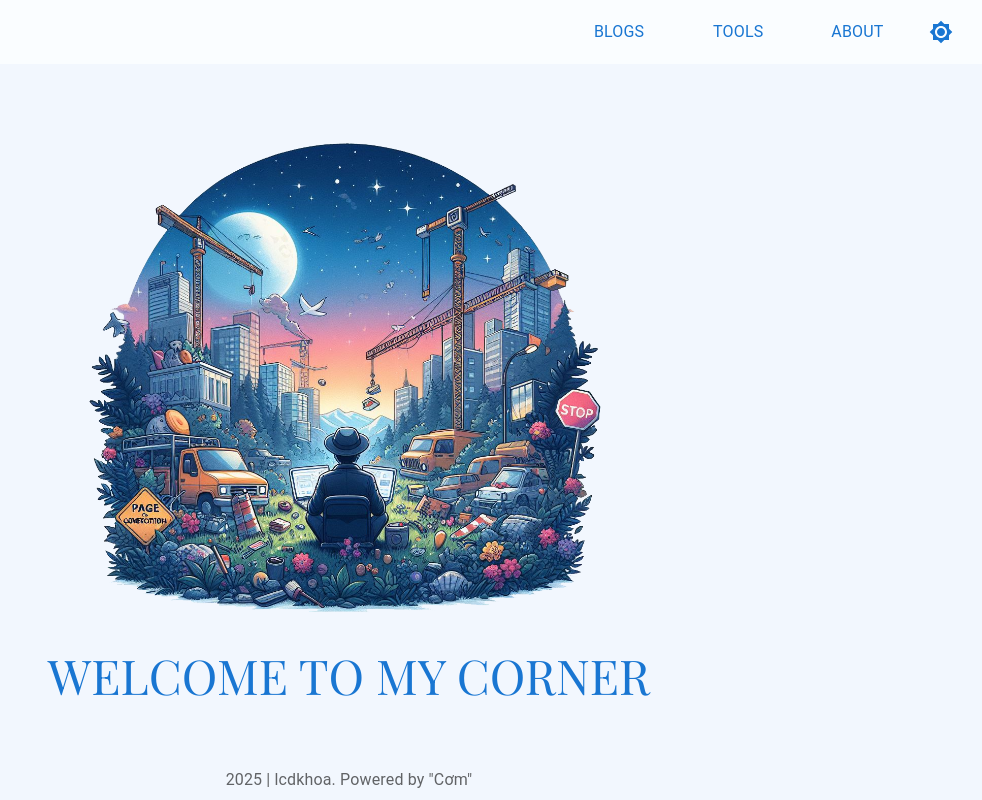
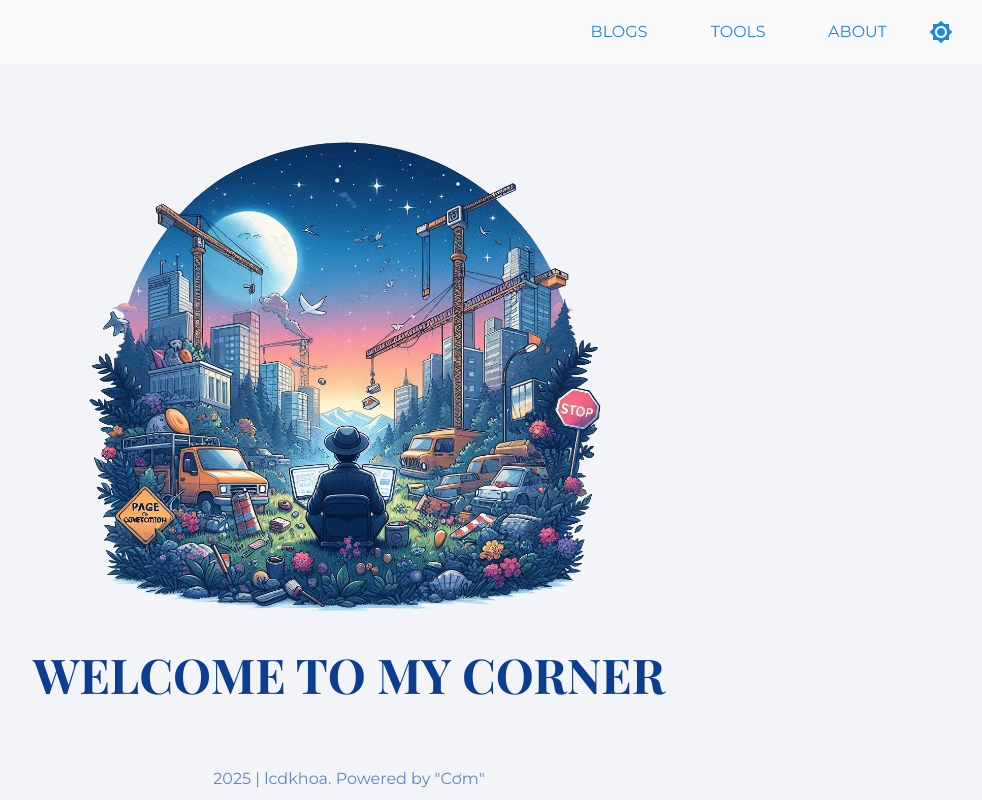
Before and after one commit to lcdkhoa/mayguy_onethreefive_nextgen_nextjs, a Next.js app: page / in a window 1280 px wide. Shown: the whole page, without its empty margins (291-1273 px from the left). Built offline with nearby package versions, Linux system fonts and the light colour scheme.

Commit message:
update: standardized color/ typography for project, init documentation for components

```diff
--- a/src/app/about/page.tsx
+++ b/src/app/about/page.tsx
@@ -27,7 +27,7 @@ export default function About() {
 			mt={10}
 		>
 			<Box>
-				<Typography variant="h3" gutterBottom color="primary">
+				<Typography variant="h3" gutterBottom color="text.primary">
 					{ABOUT_SPACE}
 				</Typography>
 				<Typography variant="body1">{ABOUT_ME_FIRST}</Typography>
--- a/src/app/blogs/page.tsx
+++ b/src/app/blogs/page.tsx
@@ -10,10 +10,10 @@ export default function Blog() {
 			sx={{ display: 'flex', flexDirection: 'column' }}
 			mt={10}
 		>
-			<Typography variant="h2" color="primary" textAlign={'center'} gutterBottom>
+			<Typography variant="h1" color="text.primary" textAlign={'center'} gutterBottom>
 				Building Blog Section
 			</Typography>
-			<Typography variant="h5" color="secondary" textAlign={'center'}>
+			<Typography variant="h5" color="text.secondary" textAlign={'center'}>
 				Coming soon
 			</Typography>
 		</Grid>
--- a/src/app/page.tsx
+++ b/src/app/page.tsx
@@ -33,7 +33,7 @@ export default function Home() {
 				/>
 			</Grid>
 			<Grid alignContent={'center'}>
-				<Typography variant={!isMobile ? 'h3' : 'body1'} color="primary">
+				<Typography variant={!isMobile ? 'h1' : 'body1'} color="text.primary">
 					WELCOME TO MY CORNER
 				</Typography>
 			</Grid>
--- a/src/app/tools/configs/constants.ts
+++ b/src/app/tools/configs/constants.ts
@@ -18,7 +18,7 @@ export const ToolCardList = [
 		id: 1,
 		title: 'Object-Handler 360F',
 		description:
-			'Convert complex nested data structures into flat formats and vice versa, to enhance simplicity and efficiency in data management.',
+			'Convert complex nested data structures into flat formats and vice versa, to enhance simplicity and efficiency in data management. This tool only adapt with 360F API, not support other standard API.',
 		imageUrl: '/images/cards/object_handler.png',
 		component: ObjectHandler,
 		path: '/tools/object-handler-360f',
@@ -42,7 +42,7 @@ export const ToolCardList = [
 		id: 1,
 		title: 'Object-Handler PlayGround',
 		description:
-			'Convert complex nested data structures into flat formats and vice versa, to enhance simplicity and efficiency in data management. You can freely test and play with this tool.',
+			'Convert complex nested data structures into flat formats and vice versa, to enhance simplicity and efficiency in data management.',
 		imageUrl: '/images/cards/object_handler_playground.jpg',
 		component: ObjectHandlerPlayGround,
 		path: '/tools/object-handler',
--- a/src/components/Header.tsx
+++ b/src/components/Header.tsx
@@ -141,7 +141,7 @@ const Header = () => {
 								sx={{
 									minWidth: 100,
 									transition: 'font-weight 0.2s',
-									fontWeight: section.isSelected ? 700 : 400,
+									fontWeight: section.isSelected ? 700 : 500,
 									'&:hover': {
 										fontWeight: 700,
 									},
--- a/src/components/ThemeRegistry.tsx
+++ b/src/components/ThemeRegistry.tsx
@@ -1,19 +1,15 @@
 'use client';
 
 import { useTheme } from '@/contexts/ThemeContext';
+import { darkTheme, lightTheme } from '@/styles/theme';
 import CssBaseline from '@mui/material/CssBaseline';
-import { ThemeProvider, createTheme } from '@mui/material/styles';
+import { ThemeProvider } from '@mui/material/styles';
 
 export default function ThemeRegistry({ children }: { children: React.ReactNode }) {
 	const { theme } = useTheme();
-	const muiTheme = createTheme({
-		palette: {
-			mode: theme,
-		},
-	});
 
 	return (
-		<ThemeProvider theme={muiTheme}>
+		<ThemeProvider theme={theme === 'dark' ? darkTheme : lightTheme}>
 			<CssBaseline />
 			{children}
 		</ThemeProvider>
--- a/src/styles/color.ts
+++ b/src/styles/color.ts
@@ -1,72 +1,106 @@
 export const color = {
 	black: '#000000',
 	white: '#ffffff',
+
 	light: {
 		primary: {
-			main: '#2B6CB0',
+			main: '#1E88E5', // Blue 600
+			contrastText: '#ffffff',
 		},
 		secondary: {
-			main: '#4299E1',
+			main: '#1565C0', // Blue 800
+			contrastText: '#ffffff',
 		},
 		error: {
-			main: '#E53E3E',
+			main: '#B3261E',
+			contrastText: '#ffffff',
 		},
 		success: {
-			main: '#38A169',
+			main: '#0F7B6C',
+			contrastText: '#ffffff',
 		},
 		warning: {
-			main: '#DD6B20',
+			main: '#EAA800',
+			contrastText: '#000000',
 		},
 		info: {
-			main: '#3182CE',
+			main: '#227C9D',
+			contrastText: '#ffffff',
 		},
 		background: {
 			default: '#FFFFFF',
-			paper: '#F7FAFC',
-			body: '#F2F7FE',
-			header: '#FAFDFF',
-			footer: '#EEEEEE',
+			paper: '#F7F7F7',
+			body: '#F2F4F8',
+			header: '#FAFAFA',
+			footer: '#EDEDED',
 		},
 		text: {
-			primary: '#1A202C',
-			secondary: '#4A5568',
+			primary: '#0B3D91', // Navy Blue
+			secondary: '#5C86C7', // Light Blue
 		},
-		card: {
-			shadow: '#000000',
-		},
+		shadow: [
+			'none',
+			'0px 1px 2px 0px #0000001a',
+			'0px 2px 4px 0px #00000033',
+			'0px 3px 6px 0px #0000004d',
+			'0px 4px 8px 0px #00000066',
+			'0px 6px 12px 0px #00000080',
+			'0px 8px 16px 0px #00000099',
+			'0px 12px 24px 0px #000000b3',
+			'0px 16px 32px 0px #000000cc',
+			'0px 20px 40px 0px #000000e6',
+			'0px 24px 48px 0px #ffffff1a',
+		],
 	},
+
 	dark: {
 		primary: {
-			main: '#63B3ED',
+			main: '#90CAF9', // Blue 200
+			contrastText: '#0B3D91',
 		},
 		secondary: {
-			main: '#90CDF4',
+			main: '#64B5F6', // Blue 300
+			contrastText: '#0B3D91',
 		},
 		error: {
-			main: '#FC8181',
+			main: '#F2B8B5',
+			contrastText: '#1C1B1F',
 		},
 		success: {
-			main: '#68D391',
+			main: '#A6E3D3',
+			contrastText: '#1C1B1F',
 		},
 		warning: {
-			main: '#F6AD55',
+			main: '#FFD60A',
+			contrastText: '#1C1B1F',
 		},
 		info: {
-			main: '#63B3ED',
+			main: '#66D1FF',
+			contrastText: '#1C1B1F',
 		},
 		background: {
-			default: '#1A202C',
-			paper: '#2D3748',
-			body: '#1E293B',
-			header: '#141C30',
-			footer: '#424242',
+			default: '#121212',
+			paper: '#1E1E1E',
+			body: '#181818',
+			header: '#0F0F0F',
+			footer: '#2A2A2A',
 		},
 		text: {
-			primary: '#F7FAFC',
-			secondary: '#CBD5E0',
+			primary: '#90CAF9', // Light Blue
+			secondary: '#64B5F6', // Sky Blue
 		},
-		card: {
-			shadow: '#FFFFFF',
-		},
+		shadow: [
+			'none',
+			'0px 1px 2px 0px #ffffff1a',
+			'0px 2px 4px 0px #ffffff33',
+			'0px 3px 6px 0px #ffffff4d',
+			'0px 4px 8px 0px #ffffff66',
+			'0px 6px 12px 0px #ffffff80',
+			'0px 8px 16px 0px #ffffff99',
+			'0px 12px 24px 0px #ffffffb3',
+			'0px 16px 32px 0px #ffffffcc',
+			'0px 20px 40px 0px #ffffffe6',
+			'0px 24px 48px 0px #ffffff',
+		],
 	},
 };
--- a/src/styles/css/fonts.css
+++ b/src/styles/css/fonts.css
@@ -25,7 +25,7 @@
 @font-face {
 	font-family: 'Montserrat';
 	src: url('/fonts/Montserrat-Regular.ttf') format('truetype');
-	font-weight: 500;
+	font-weight: 400;
 	font-style: normal;
 	font-display: swap;
 }
@@ -35,6 +35,7 @@
 	src: url('/fonts/Montserrat-Bold.ttf') format('truetype');
 	font-weight: 700;
 	font-style: normal;
+	font-display: swap;
 }
 
 @font-face {
@@ -42,6 +43,7 @@
 	src: url('/fonts/Montserrat-Italic.ttf') format('truetype');
 	font-weight: 400;
 	font-style: italic;
+	font-display: swap;
 }
 
 @font-face {
@@ -49,17 +51,5 @@
 	src: url('/fonts/Montserrat-Light.ttf') format('truetype');
 	font-weight: 300;
 	font-style: normal;
+	font-display: swap;
 }
-
-h1,
-h2,
-h3,
-h4,
-h5,
-h6 {
-	font-family: 'Playfair Display', Georgia, 'Times New Roman', serif !important;
-}
-
-body {
-	font-family: 'Montserrat', Georgia, 'Times New Roman', serif !important;
-}
--- a/src/styles/theme.ts
+++ b/src/styles/theme.ts
@@ -16,64 +16,109 @@ interface TypographyConfig {
 	h3: TypographyVariant;
 	h4: TypographyVariant;
 	h5: TypographyVariant;
+	h6: TypographyVariant;
 	body1: TypographyVariant;
 	body2: TypographyVariant;
+	body3: TypographyVariant;
 	subtitle1: TypographyVariant;
 	caption: TypographyVariant;
+	caption1: TypographyVariant;
+	caption2: TypographyVariant;
+	caption3: TypographyVariant;
 }
 
-const PLAYFAIR_FONT_FAMILY = "'Playfair Display', serif";
-const MONT_FONT_FAMILY = "'Montserrat', serif";
+const PLAYFAIR_FONT_FAMILY = "'Playfair Display', Georgia, 'Times New Roman', serif";
+const MONT_FONT_FAMILY = "'Montserrat', Georgia, 'Times New Roman' ,serif";
 
 const typographyConfig: TypographyConfig = {
 	fontFamily: PLAYFAIR_FONT_FAMILY,
+
 	h1: {
 		fontFamily: PLAYFAIR_FONT_FAMILY,
-		fontSize: '2.5rem',
+		fontSize: '3rem', // ~48px
 		fontWeight: 700,
+		lineHeight: 1.2,
 	},
 	h2: {
 		fontFamily: PLAYFAIR_FONT_FAMILY,
-		fontSize: '2rem',
+		fontSize: '2.5rem', // ~40px
 		fontWeight: 700,
+		lineHeight: 1.3,
 	},
 	h3: {
 		fontFamily: PLAYFAIR_FONT_FAMILY,
-		fontSize: '1.75rem',
-		fontWeight: 700,
+		fontSize: '2rem', // ~32px
+		fontWeight: 600,
+		lineHeight: 1.3,
 	},
 	h4: {
 		fontFamily: PLAYFAIR_FONT_FAMILY,
-		fontSize: '1.5rem',
-		fontWeight: 700,
+		fontSize: '1.75rem', // ~28px
+		fontWeight: 600,
+		lineHeight: 1.4,
 	},
 	h5: {
 		fontFamily: PLAYFAIR_FONT_FAMILY,
-		fontSize: '1.25rem',
-		fontWeight: 700,
+		fontSize: '1.5rem', // ~24px
+		fontWeight: 600,
+		lineHeight: 1.4,
 	},
+	h6: {
+		fontFamily: PLAYFAIR_FONT_FAMILY,
+		fontSize: '1.25rem', // ~20px
+		fontWeight: 600,
+		lineHeight: 1.5,
+	},
+
 	body1: {
 		fontFamily: MONT_FONT_FAMILY,
-		fontSize: '1rem',
-		lineHeight: 1.5,
+		fontSize: '1rem', // 16px
 		fontWeight: 400,
+		lineHeight: 1.6,
 	},
 	body2: {
 		fontFamily: MONT_FONT_FAMILY,
-		fontSize: '0.875rem',
-		lineHeight: 1.5,
+		fontSize: '0.875rem', // 14px
 		fontWeight: 400,
+		lineHeight: 1.6,
 	},
+	body3: {
+		fontFamily: MONT_FONT_FAMILY,
+		fontSize: '0.75rem', // 12px
+		fontWeight: 400,
+		lineHeight: 1.6,
+	},
+
 	caption: {
 		fontFamily: MONT_FONT_FAMILY,
 		fontSize: '0.75rem',
 		fontWeight: 400,
+		lineHeight: 1.4,
 	},
+	caption1: {
+		fontFamily: MONT_FONT_FAMILY,
+		fontSize: '0.75rem',
+		fontWeight: 500,
+		lineHeight: 1.4,
+	},
+	caption2: {
+		fontFamily: MONT_FONT_FAMILY,
+		fontSize: '0.6875rem', // ~11px
+		fontWeight: 400,
+		lineHeight: 1.4,
+	},
+	caption3: {
+		fontFamily: MONT_FONT_FAMILY,
+		fontSize: '0.625rem', // ~10px
+		fontWeight: 400,
+		lineHeight: 1.4,
+	},
+
 	subtitle1: {
 		fontFamily: MONT_FONT_FAMILY,
-		fontSize: '0.875rem',
+		fontSize: '0.9375rem', // 15px
+		fontWeight: 500,
 		lineHeight: 1.5,
-		fontWeight: 400,
 	},
 };
 
```
Also changed, not shown: src/app/tools/page.tsx (+63 -13 lines), 2 other files (tests, documents, lock files or other folders).
